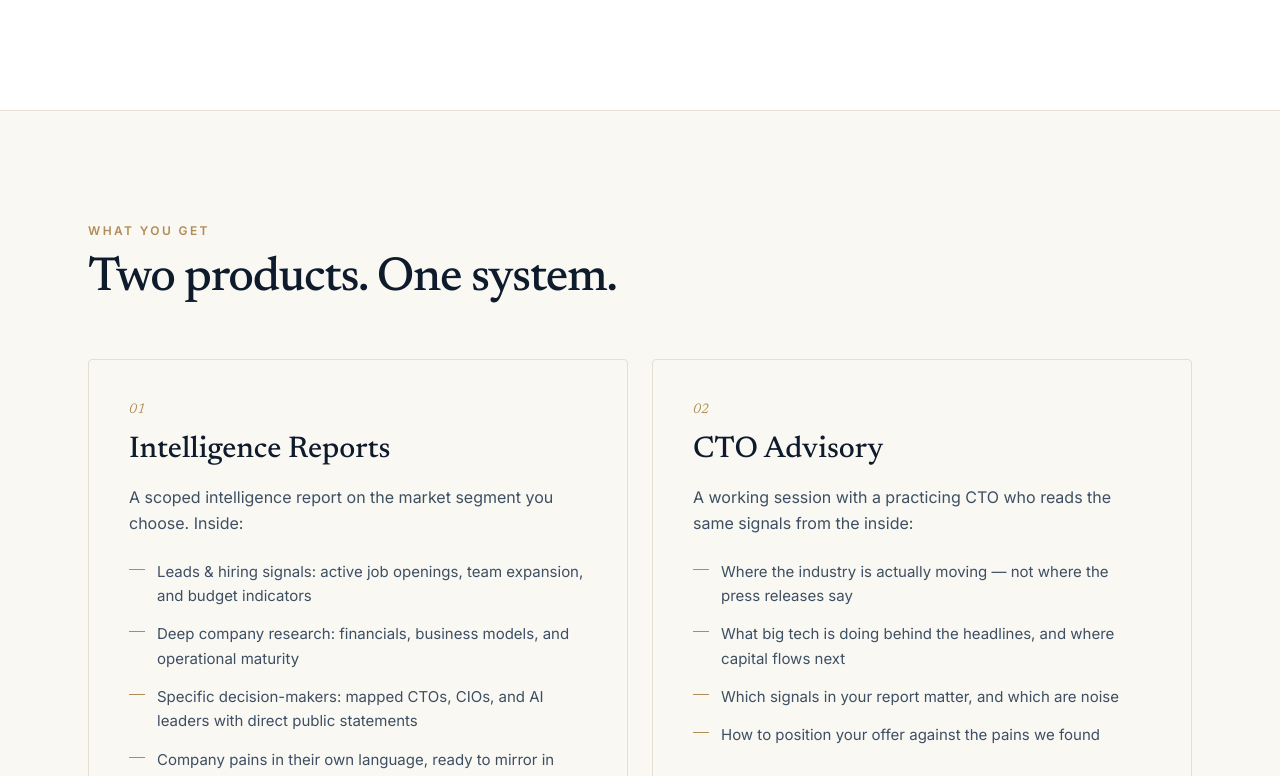
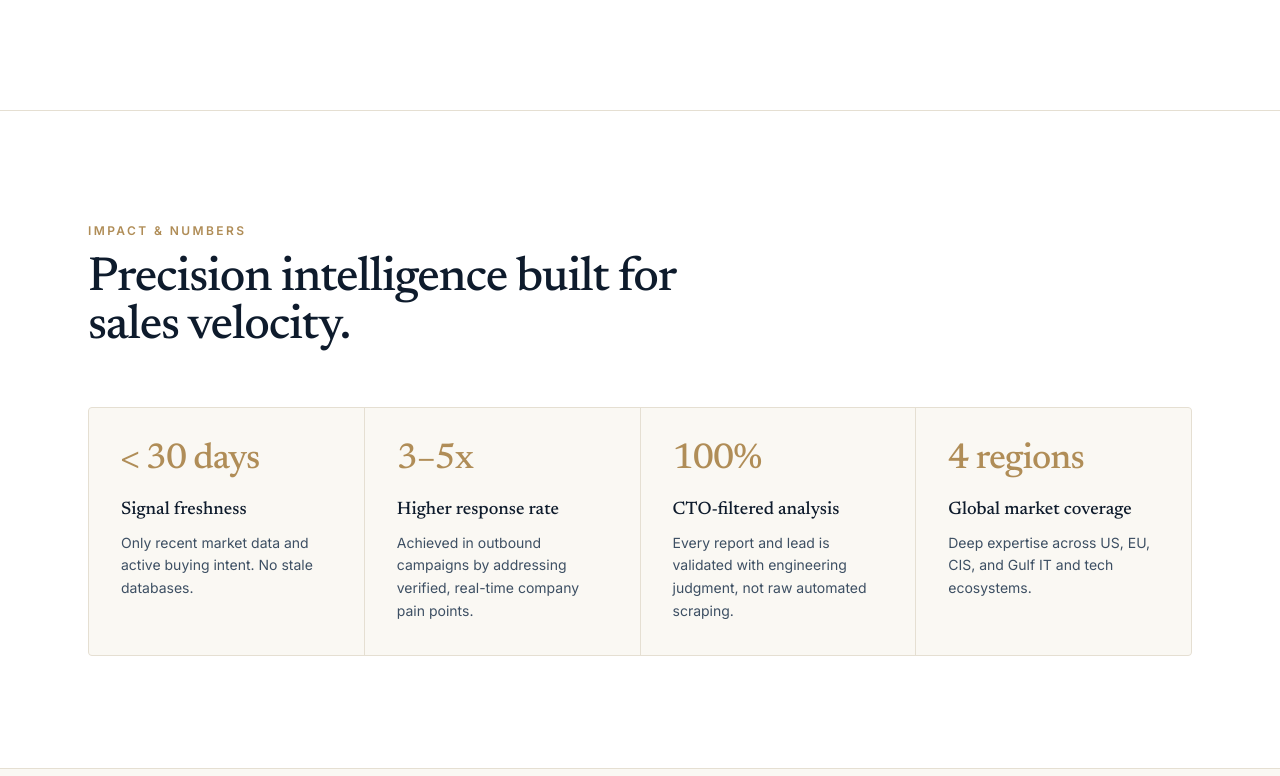
Before and after one commit to 8clever/consult, a React (Vite) app: page / in a window 1280 px wide. Shown: the part 1344-2120 px from the top of the page. Built offline with nearby package versions, Linux system fonts and the light colour scheme.

Commit message:
add metrics

```diff
--- a/src/App.tsx
+++ b/src/App.tsx
@@ -2,6 +2,7 @@ import AnalystNote from './components/AnalystNote'
 import Contact from './components/Contact'
 import Footer from './components/Footer'
 import Hero from './components/Hero'
+import Metrics from './components/Metrics'
 import Nav from './components/Nav'
 import Problem from './components/Problem'
 import Process from './components/Process'
@@ -17,6 +18,7 @@ export default function App() {
       <main>
         <Hero />
         <Problem />
+        <Metrics />
         <Services />
         <SampleReport />
         <WhyTogether />
--- /dev/null
+++ b/src/components/Metrics.tsx
@@ -0,0 +1,48 @@
+const metrics = [
+  {
+    value: '< 30 days',
+    label: 'Signal freshness',
+    description: 'Only recent market data and active buying intent. No stale databases.',
+  },
+  {
+    value: '3–5x',
+    label: 'Higher response rate',
+    description: 'Achieved in outbound campaigns by addressing verified, real-time company pain points.',
+  },
+  {
+    value: '100%',
+    label: 'CTO-filtered analysis',
+    description: 'Every report and lead is validated with engineering judgment, not raw automated scraping.',
+  },
+  {
+    value: '4 regions',
+    label: 'Global market coverage',
+    description: 'Deep expertise across US, EU, CIS, and Gulf IT and tech ecosystems.',
+  },
+]
+
+export default function Metrics() {
+  return (
+    <section className="border-b border-line bg-white">
+      <div className="mx-auto max-w-6xl px-6 py-20 md:py-28">
+        <p className="text-xs font-semibold tracking-[0.2em] text-bronze uppercase">Impact &amp; Numbers</p>
+        <h2 className="mt-4 max-w-2xl font-display text-4xl font-medium tracking-tight text-ink md:text-5xl">
+          Precision intelligence built for sales velocity.
+        </h2>
+        <div className="mt-14 grid gap-px overflow-hidden rounded-sm border border-line bg-line sm:grid-cols-2 lg:grid-cols-4">
+          {metrics.map((m) => (
+            <article key={m.label} className="bg-paper p-8 flex flex-col justify-between">
+              <div>
+                <p className="font-display text-3xl font-medium tracking-tight text-bronze md:text-4xl">
+                  {m.value}
+                </p>
+                <h3 className="mt-4 font-display text-lg font-medium text-ink">{m.label}</h3>
+                <p className="mt-2 text-sm leading-relaxed text-body">{m.description}</p>
+              </div>
+            </article>
+          ))}
+        </div>
+      </div>
+    </section>
+  )
+}
```
